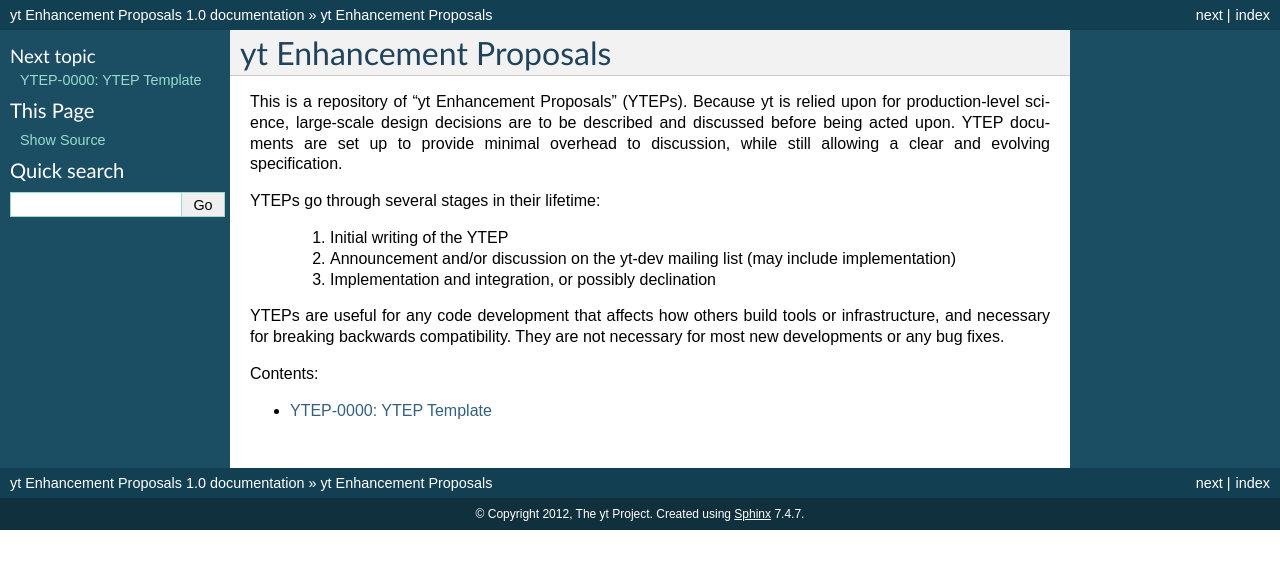
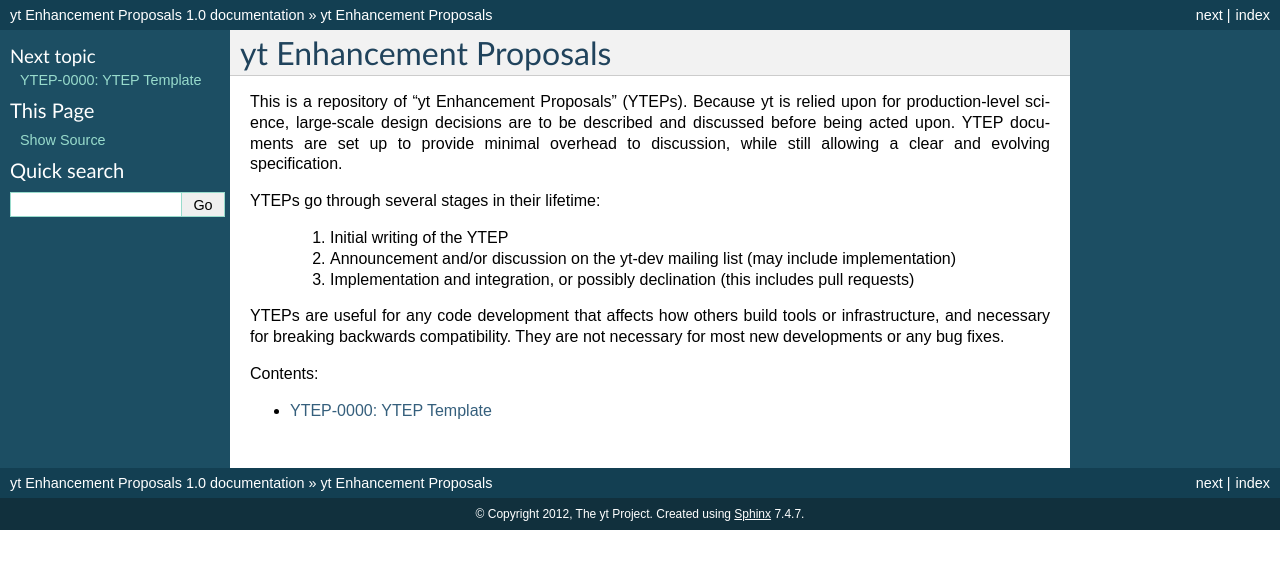
Before and after one commit to yt-project/ytep, a Sphinx documentation site: the page built from source/index.rst, in a window 1280 px wide. Shown: the top 569 px of the page. Built offline with Sphinx 7.4.7, drawn with Linux system fonts in a browser that asks for light colours; formulas are drawn with MathJax 3.

Commit message:
Updating index and template

```diff
--- a/source/YTEPs/YTEP-template.rst
+++ b/source/YTEPs/YTEP-template.rst
@@ -14,6 +14,7 @@
 --------
 
 Created: November 25, 2012
+Author: Your Name
 
 This section should contain one or two sentences describing the proposed
 change.  It should not contain detailed design information, but it can contain
@@ -28,7 +29,10 @@
 
  #. Proposed
  #. Completed
+ #. In Progress
  #. Declined
+
+YTEPs do not need to pass through every stage.
 
 Project Management Links
 ------------------------
--- a/source/index.rst
+++ b/source/index.rst
@@ -12,7 +12,8 @@
   #. Initial writing of the YTEP
   #. Announcement and/or discussion on the yt-dev mailing list (may include
      implementation)
-  #. Implementation and integration, or possibly declination
+  #. Implementation and integration, or possibly declination (this includes
+     pull requests)
 
 YTEPs are useful for any code development that affects how others build tools
 or infrastructure, and necessary for breaking backwards compatibility.  They
```
